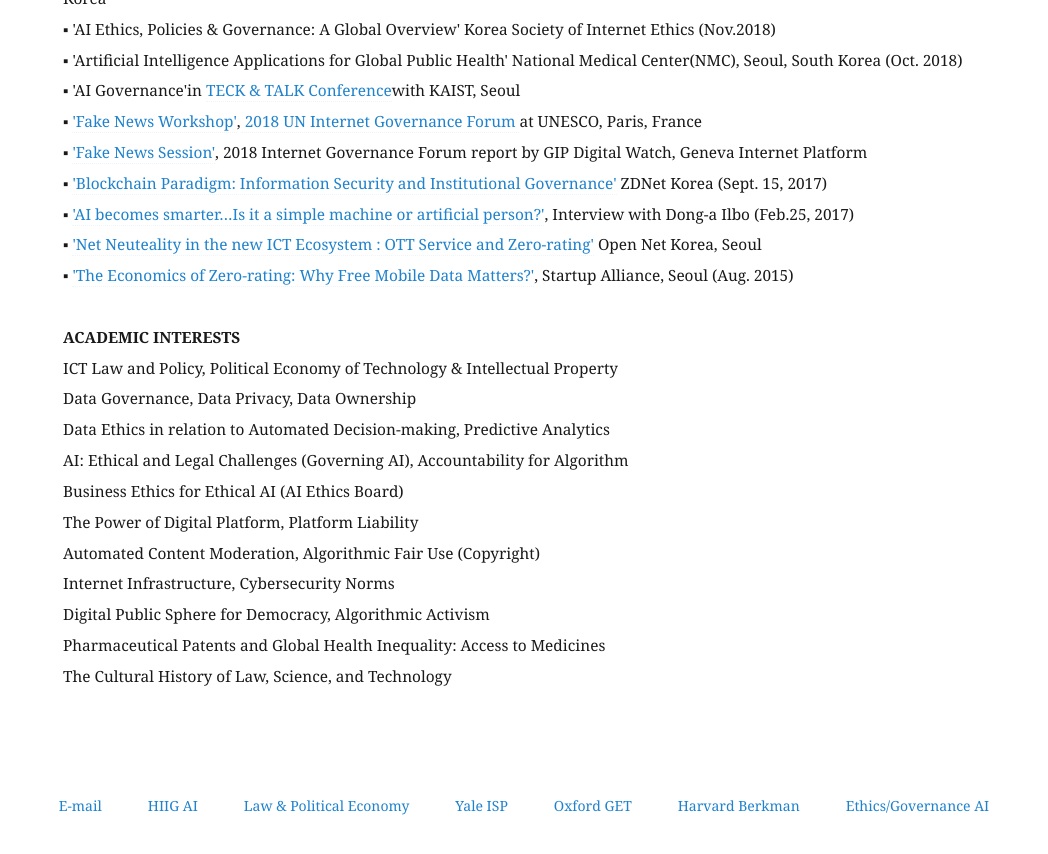
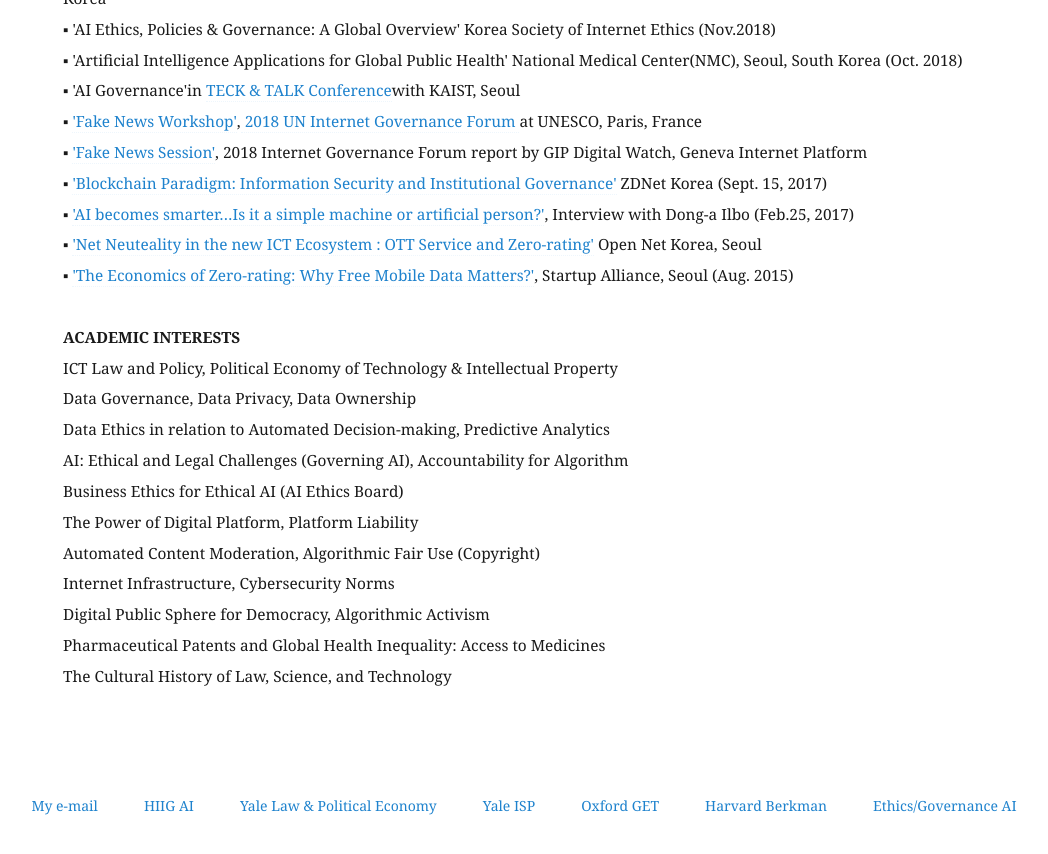
Before and after one commit to eunchangchoi/eunchangchoi.github.io, a Jekyll site: the page built from index.md, in a window 1280 px wide and 900 px high, scrolled down 3310 px. Shown: the top 854 px of the window, without its empty margins (37-1085 px from the left). Built offline with Jekyll 4.4.1, drawn with Linux system fonts in a browser that asks for light colours.

Commit message:
Update default.html

```diff
--- a/_layouts/default.html
+++ b/_layouts/default.html
@@ -59,9 +59,9 @@
     </div>
 <footer>
    <ul>
-   <li><a href="mailto:eunchang.choi@aya.yale.edu"> E-mail </a></li>
+   <li><a href="mailto:eunchang.choi@aya.yale.edu"> My e-mail </a></li>
    <li><a href="https://www.hiig.de/en/research/ai-and-society-lab"> HIIG AI </a></li>
-   <li><a href="https://lpeblog.org"> Law & Political Economy </a> </li>
+   <li><a href="https://lpeblog.org"> Yale Law & Political Economy </a> </li>
    <li><a href="https://law.yale.edu/isp"> Yale ISP </a> </li>
    <li><a href="https://www.oii.ox.ac.uk/research/governance-of-emerging-technologies"> Oxford GET</a></li>
    <li><a href="https://cyber.harvard.edu/topics/ethics-and-governance-ai"> Harvard Berkman </a></li>
```
